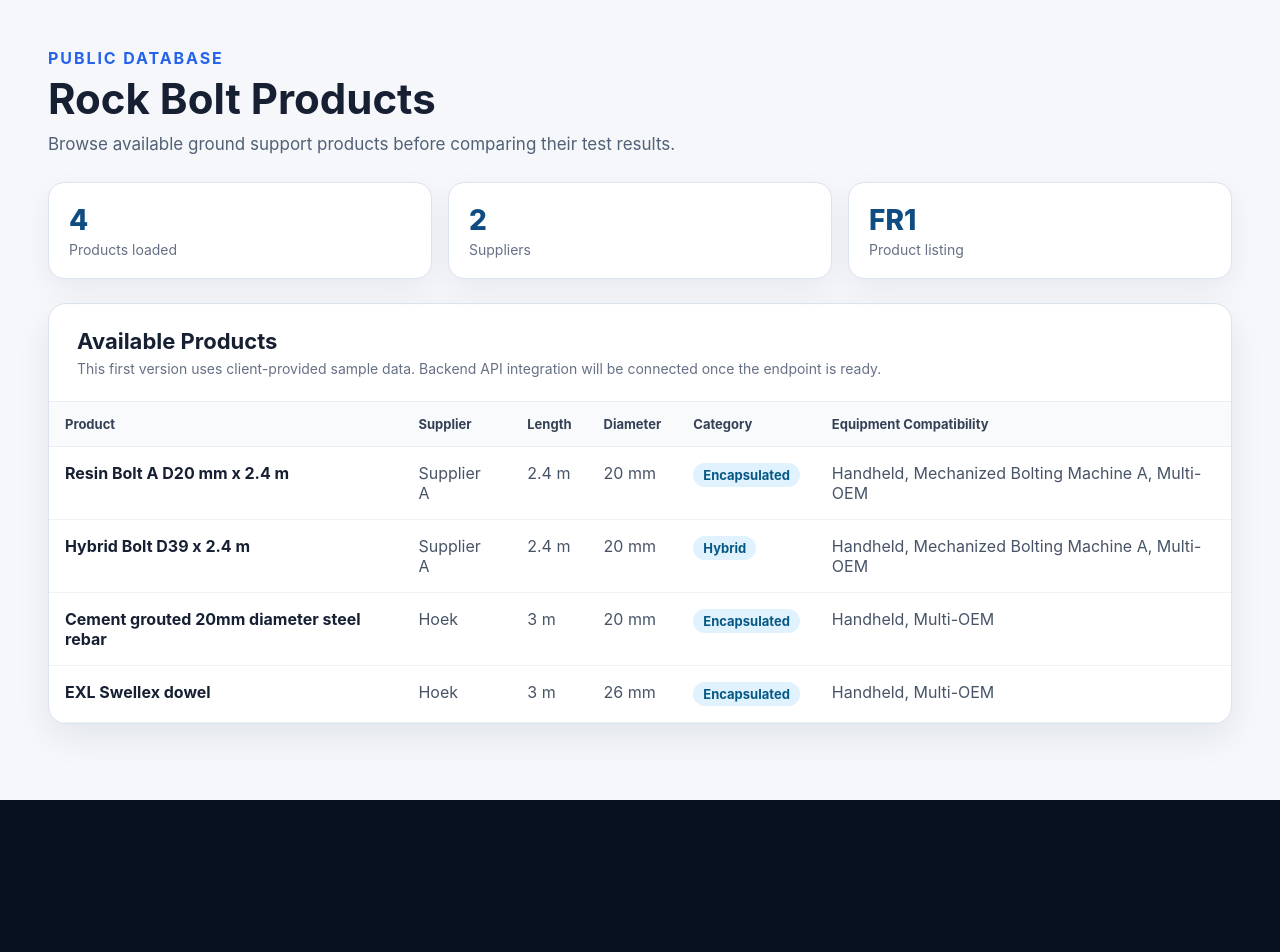
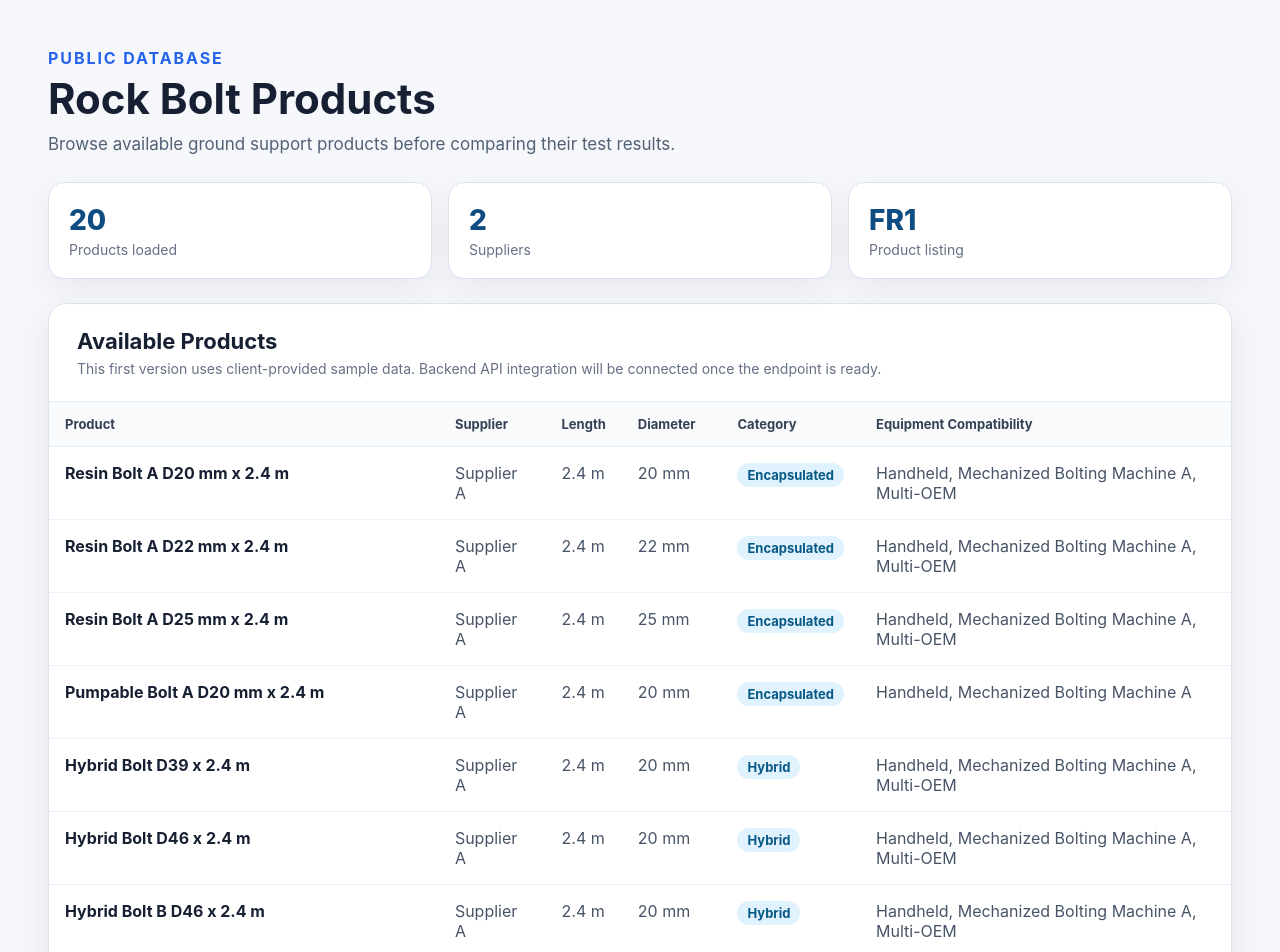
Before and after one commit to XiuwenYin/cits5206-group20, a React app in the folder src/: page / in a window 1280 px wide. Shown: the top 952 px of the page. Before the commit the page ends 800 px from the top, so only its background shows below. Built offline with nearby package versions, Linux system fonts and the light colour scheme; the HTML template or start-up script is replaced by a standard one.

Commit message:
Expand sample bolt product dataset

```diff
--- a/src/frontend/sampleProducts.js
+++ b/src/frontend/sampleProducts.js
@@ -1,5 +1,5 @@
-// Client-provided sample product data used by the first public listing page.
-// This local data keeps the FR1 page testable before the backend products API is ready.
+// Client-provided sample product data used by the public listing page.
+// This local dataset keeps the FR1 page testable before the backend products API is ready.
 
 export const sampleProducts = [
   {
@@ -14,6 +14,33 @@ export const sampleProducts = [
   {
     id: 2,
     supplier: "Supplier A",
+    product_name: "Resin Bolt A D22 mm x 2.4 m",
+    bolt_length: "2.4",
+    bolt_diameter: "22",
+    bolt_category: "Encapsulated",
+    equipment_compatibility: ["Handheld", "Mechanized Bolting Machine A", "Multi-OEM"],
+  },
+  {
+    id: 3,
+    supplier: "Supplier A",
+    product_name: "Resin Bolt A D25 mm x 2.4 m",
+    bolt_length: "2.4",
+    bolt_diameter: "25",
+    bolt_category: "Encapsulated",
+    equipment_compatibility: ["Handheld", "Mechanized Bolting Machine A", "Multi-OEM"],
+  },
+  {
+    id: 4,
+    supplier: "Supplier A",
+    product_name: "Pumpable Bolt A D20 mm x 2.4 m",
+    bolt_length: "2.4",
+    bolt_diameter: "20",
+    bolt_category: "Encapsulated",
+    equipment_compatibility: ["Handheld", "Mechanized Bolting Machine A"],
+  },
+  {
+    id: 5,
+    supplier: "Supplier A",
     product_name: "Hybrid Bolt D39 x 2.4 m",
     bolt_length: "2.4",
     bolt_diameter: "20",
@@ -21,7 +48,97 @@ export const sampleProducts = [
     equipment_compatibility: ["Handheld", "Mechanized Bolting Machine A", "Multi-OEM"],
   },
   {
-    id: 3,
+    id: 6,
+    supplier: "Supplier A",
+    product_name: "Hybrid Bolt D46 x 2.4 m",
+    bolt_length: "2.4",
+    bolt_diameter: "20",
+    bolt_category: "Hybrid",
+    equipment_compatibility: ["Handheld", "Mechanized Bolting Machine A", "Multi-OEM"],
+  },
+  {
+    id: 7,
+    supplier: "Supplier A",
+    product_name: "Hybrid Bolt B D46 x 2.4 m",
+    bolt_length: "2.4",
+    bolt_diameter: "20",
+    bolt_category: "Hybrid",
+    equipment_compatibility: ["Handheld", "Mechanized Bolting Machine A", "Multi-OEM"],
+  },
+  {
+    id: 8,
+    supplier: "Supplier A",
+    product_name: "MP1 Bolt Ø20 mm x 2.2 m",
+    bolt_length: "2.2",
+    bolt_diameter: "20",
+    bolt_category: "Encapsulated",
+    equipment_compatibility: ["Handheld", "Multi-OEM"],
+  },
+  {
+    id: 9,
+    supplier: "Supplier A",
+    product_name: "HC-Bolt Yielding Ø28 mm x 2.4 m",
+    bolt_length: "2.4",
+    bolt_diameter: "28",
+    bolt_category: "Hybrid",
+    equipment_compatibility: ["Handheld", "Mechanized Bolting Machine A"],
+  },
+  {
+    id: 10,
+    supplier: "Supplier A",
+    product_name: "Hollow Core Bolt D28 x 2.4 m",
+    bolt_length: "2.4",
+    bolt_diameter: "28",
+    bolt_category: "Encapsulated",
+    equipment_compatibility: ["Mechanized Bolting Machine A"],
+  },
+  {
+    id: 11,
+    supplier: "Supplier A",
+    product_name: "Hollow Core Bolt D32 x 2.4 m",
+    bolt_length: "2.4",
+    bolt_diameter: "32",
+    bolt_category: "Encapsulated",
+    equipment_compatibility: ["Mechanized Bolting Machine A"],
+  },
+  {
+    id: 12,
+    supplier: "Supplier A",
+    product_name: "HE Bolt 2.4 m",
+    bolt_length: "2.4",
+    bolt_diameter: "24",
+    bolt_category: "Friction",
+    equipment_compatibility: ["Handheld", "Mechanized Bolting Machine A", "Multi-OEM"],
+  },
+  {
+    id: 13,
+    supplier: "Supplier A",
+    product_name: "Yielding Bolt B D20 mm x 2.1 m",
+    bolt_length: "2.1",
+    bolt_diameter: "20",
+    bolt_category: "Encapsulated",
+    equipment_compatibility: ["Mechanized Bolting Machine A"],
+  },
+  {
+    id: 14,
+    supplier: "Supplier A",
+    product_name: "Yielding Bolt B D20 mm x 3.0 m",
+    bolt_length: "3",
+    bolt_diameter: "20",
+    bolt_category: "Encapsulated",
+    equipment_compatibility: ["Mechanized Bolting Machine A"],
+  },
+  {
+    id: 15,
+    supplier: "Hoek",
+    product_name: "Expansion shell anchored 17mm diameter steel rockbolt",
+    bolt_length: "3",
+    bolt_diameter: "17.28",
+    bolt_category: "Encapsulated",
+    equipment_compatibility: ["Handheld", "Multi-OEM"],
+  },
+  {
+    id: 16,
     supplier: "Hoek",
     product_name: "Cement grouted 20mm diameter steel rebar",
     bolt_length: "3",
@@ -30,7 +147,34 @@ export const sampleProducts = [
     equipment_compatibility: ["Handheld", "Multi-OEM"],
   },
   {
-    id: 4,
+    id: 17,
+    supplier: "Hoek",
+    product_name: "Resin grouted 20mm diameter steel rebar",
+    bolt_length: "3",
+    bolt_diameter: "20",
+    bolt_category: "Encapsulated",
+    equipment_compatibility: ["Handheld", "Multi-OEM"],
+  },
+  {
+    id: 18,
+    supplier: "Hoek",
+    product_name: "Resin grouted 22mm fibreglass rod",
+    bolt_length: "3",
+    bolt_diameter: "22",
+    bolt_category: "Encapsulated",
+    equipment_compatibility: ["Handheld", "Multi-OEM"],
+  },
+  {
+    id: 19,
+    supplier: "Hoek",
+    product_name: "Type SS 39 Split Set stabiliser",
+    bolt_length: "3",
+    bolt_diameter: "39",
+    bolt_category: "Encapsulated",
+    equipment_compatibility: ["Handheld", "Multi-OEM"],
+  },
+  {
+    id: 20,
     supplier: "Hoek",
     product_name: "EXL Swellex dowel",
     bolt_length: "3",
```
